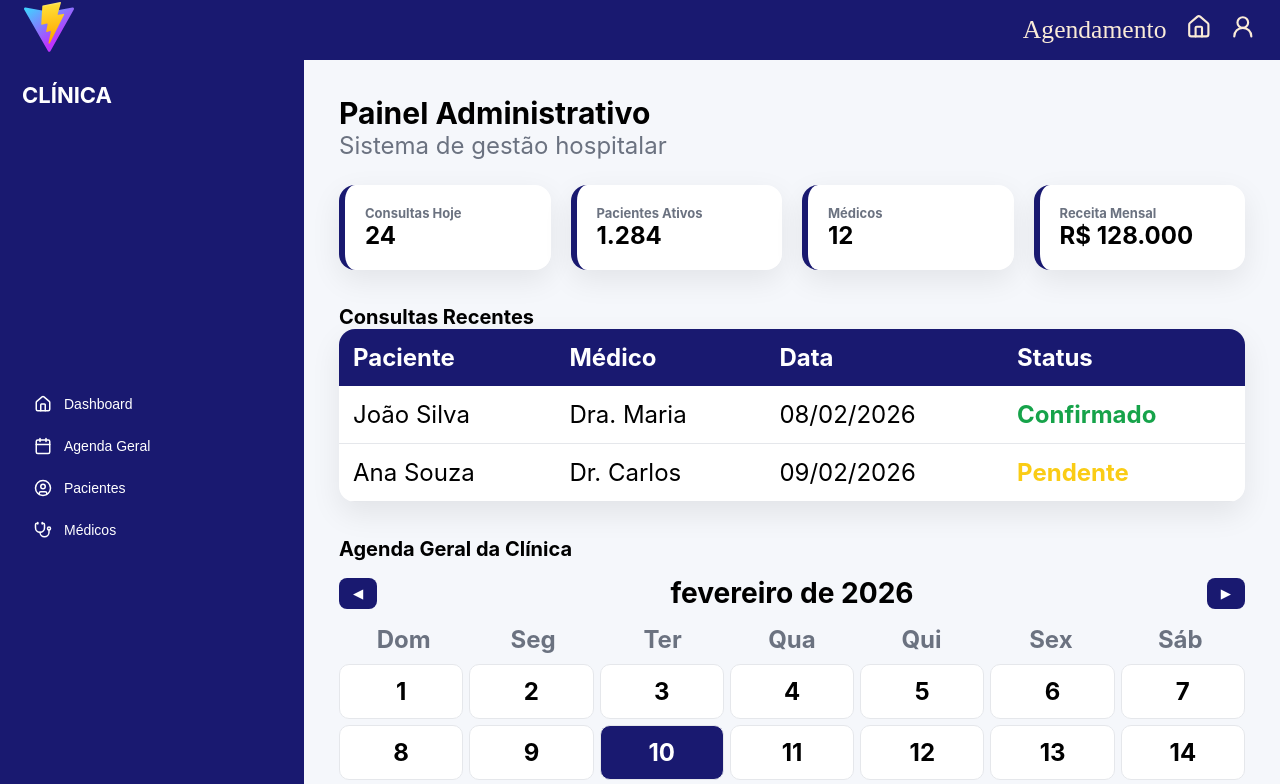
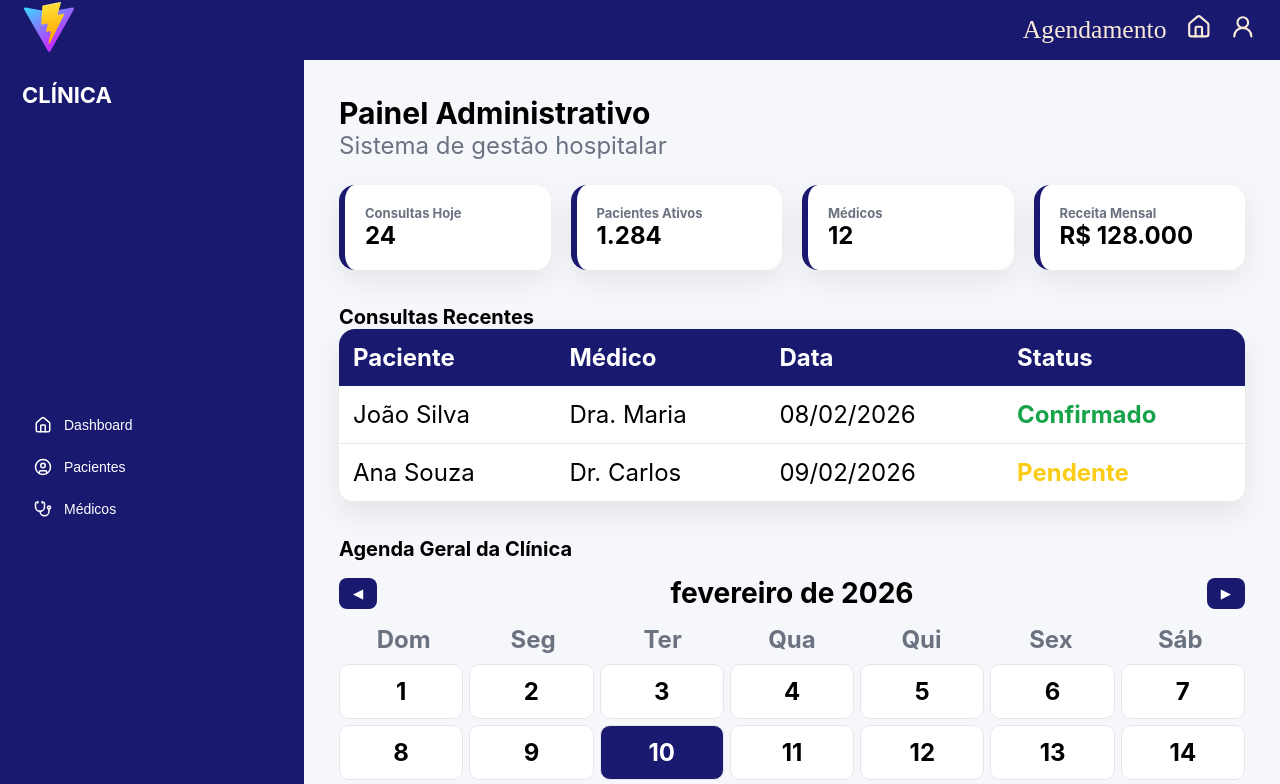
Before and after one commit to vitorsac13/clinica, a React (Vite) app in the folder frontend/: page /dashboard in a window 1280 px wide. Shown: the top 784 px of the page. Built offline with nearby package versions, Linux system fonts and the light colour scheme.

Commit message:
Quickfix page Dashboard

```diff
--- a/frontend/src/pages/dashboard/page.jsx
+++ b/frontend/src/pages/dashboard/page.jsx
@@ -38,7 +38,6 @@ export default function Dashboard() {
 
             <nav>
             <button><LuHouse size={18}/> Dashboard</button>
-            <button><LuCalendar size={18}/> Agenda Geral</button>
             <button><LuCircleUser size={18}/> Pacientes</button>
             <button><LuStethoscope size={18}/> Médicos</button>
             </nav>
```
